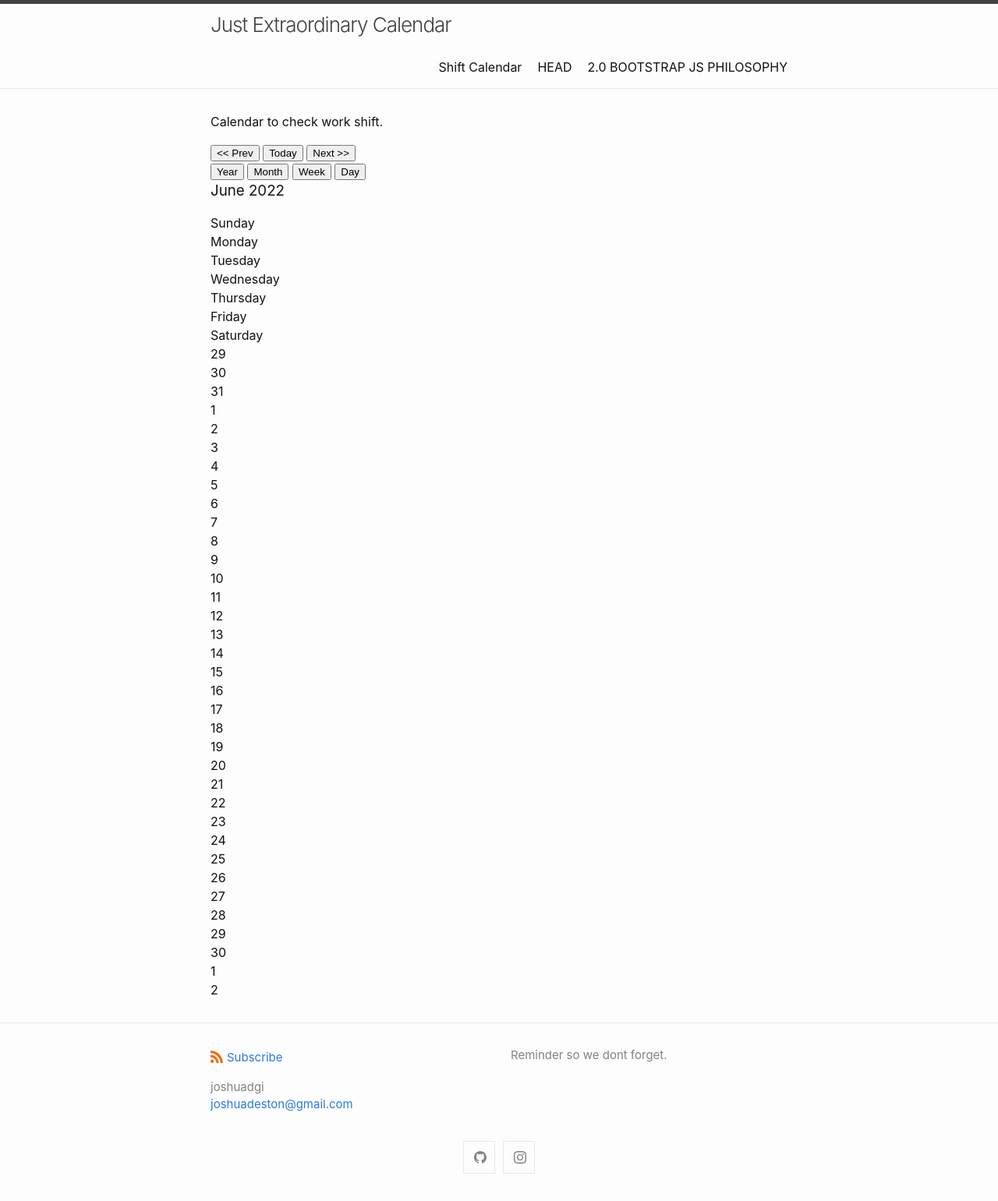
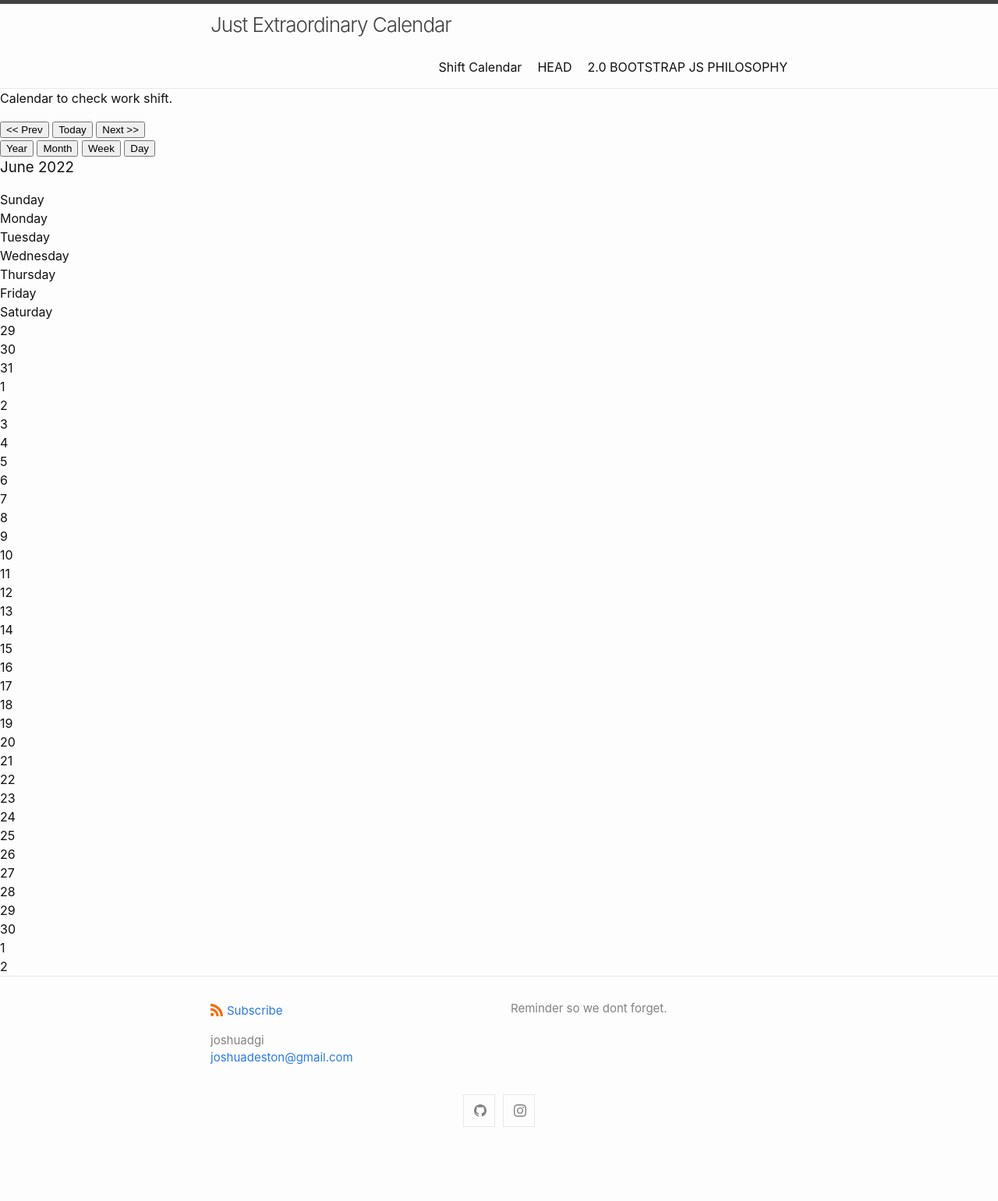
Before and after one commit to joshuadgi/joshuadgi.github.io, a Jekyll site: the page built from index.md, in a window 1280 px wide. Shown: the whole page at 78% size. Built offline with Jekyll 4.4.1, drawn with Linux system fonts in a browser that asks for light colours; after the commit the page ends 1481 px from its top, so only the background shows below that.

Commit message:
fix layout default

```diff
--- a/_layouts/default.html
+++ b/_layouts/default.html
@@ -7,11 +7,7 @@
 
     {%- include header.html -%}
 
-    <main class="page-content" aria-label="Content">
-      <div class="wrapper">
         {{ content }}
-      </div>
-    </main>
 
     {%- include footer.html -%}
 
```
